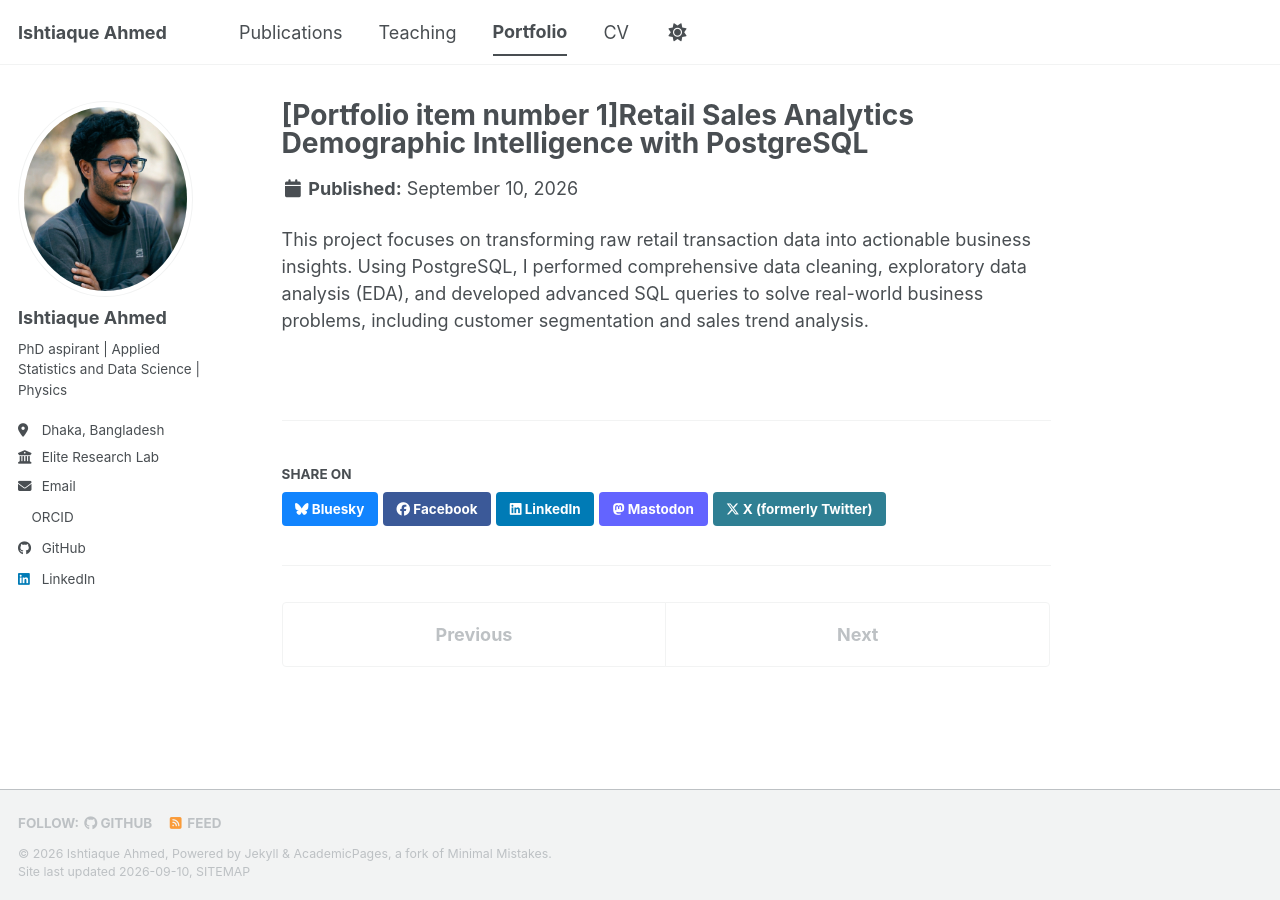
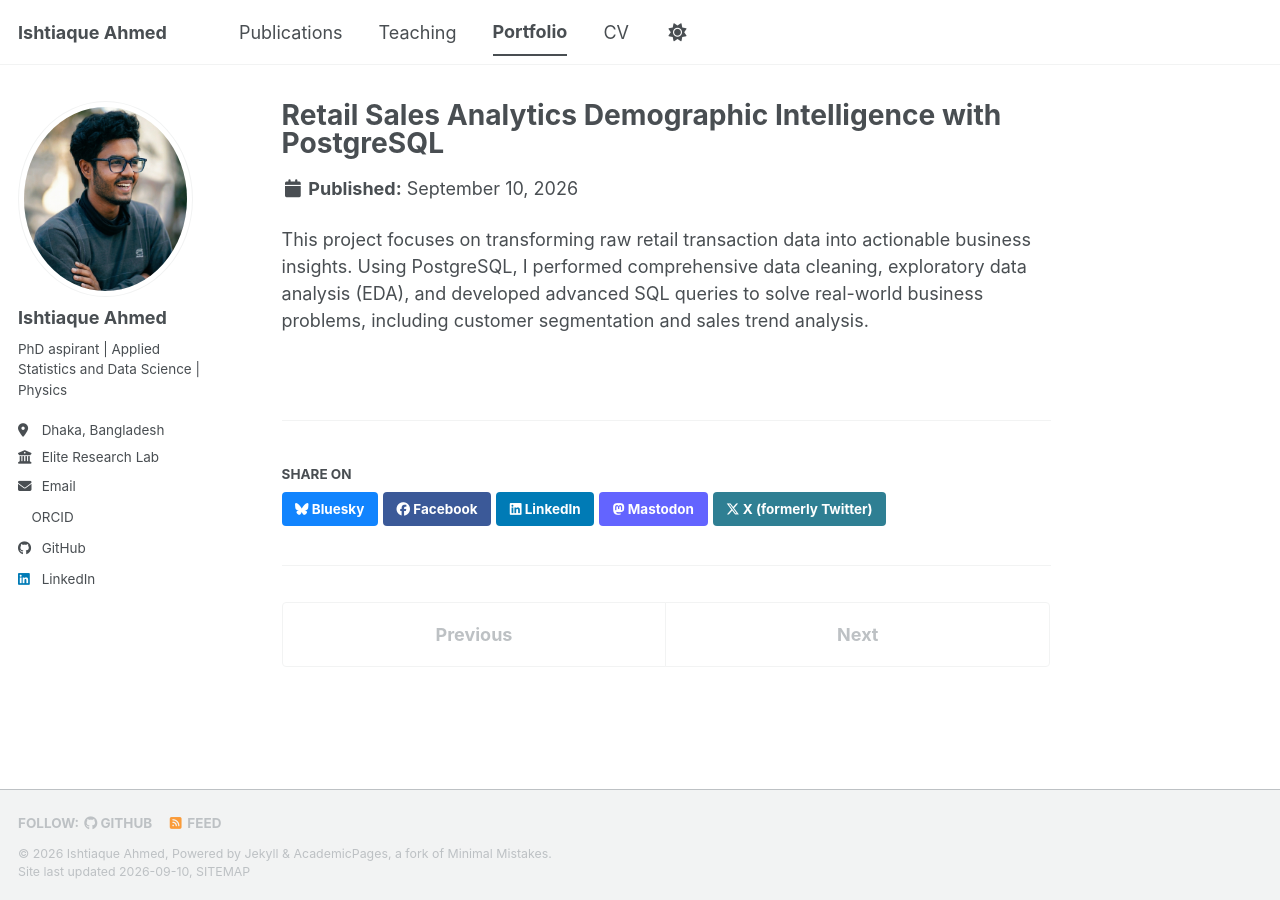
Before and after one commit to ishtia-que/ishtia-que.github.io, a Jekyll site: the page built from _portfolio/portfolio-1.md, in a window 1280 px wide. Built offline with Jekyll 4.4.1, drawn with Linux system fonts in a browser that asks for light colours; a style sheet for code colours, icons or effects is not loaded.

Commit message:
Update portfolio-1.md

```diff
--- a/_portfolio/portfolio-1.md
+++ b/_portfolio/portfolio-1.md
@@ -1,5 +1,5 @@
 ---
-title: "[Portfolio item number 1]Retail Sales Analytics Demographic Intelligence with PostgreSQL"
+title: "Retail Sales Analytics Demographic Intelligence with PostgreSQL"
 excerpt: "Short description of portfolio item number 1<br/><img src='/images/item-psql1.png'>"
 collection: portfolio
 ---
```
